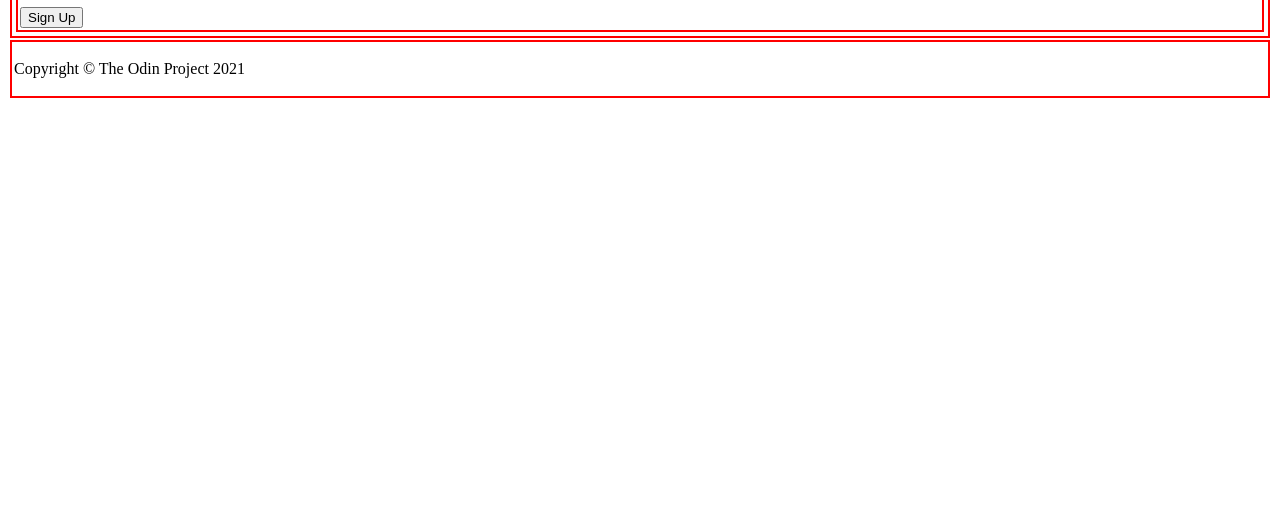
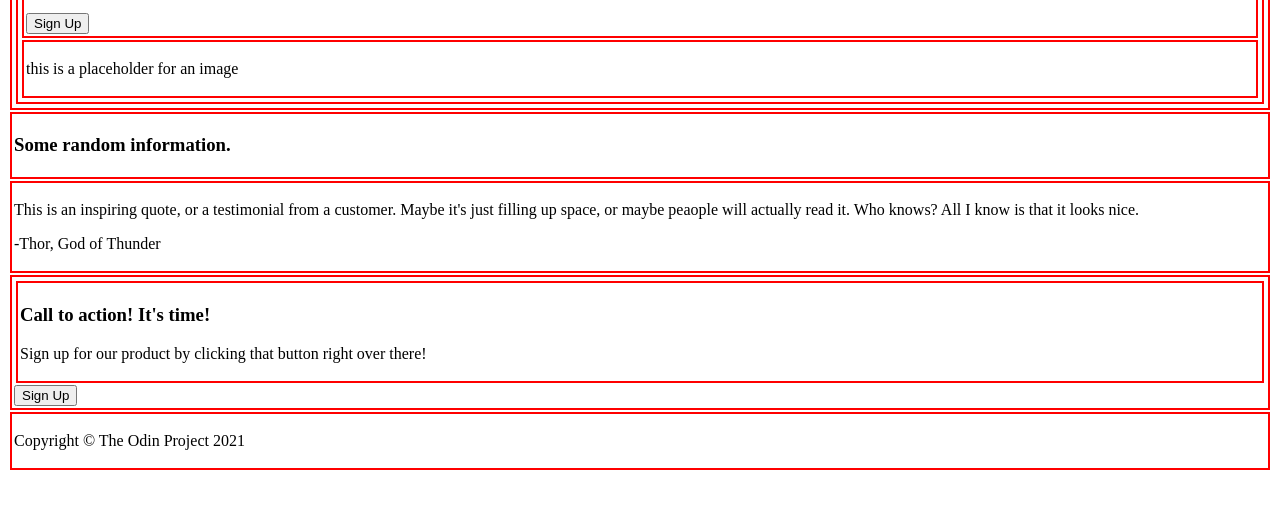
Before and after one commit to MattShrode/odin-landing-page, a plain HTML site: page index.html in a window 1280 px wide. Shown: the part 272-800 px from the top of the page. Drawn offline with Linux system fonts and the light colour scheme.

Commit message:
Content
Add placeholder content to the main content sections of the index.

```diff
--- a/index.html
+++ b/index.html
@@ -19,13 +19,33 @@
                 </ul>
             </div>
             <div>
-                <h2>This website is awesome</h2>
-                <p>This website has some subtext that goes here down under the main title. It's in a smaller font and the color is lower contrast.</p>
-                <button>Sign Up</button>
+                <div>
+                    <h2>This website is awesome</h2>
+                    <p>This website has some subtext that goes here down under the main title. It's in a smaller font and the color is lower contrast.</p>
+                    <button>Sign Up</button>
+                </div>
+                <div>
+                    <p>this is a placeholder for an image</p>
+                </div>
             </div>
         </div>
 
+        <div class="information">
+            <h3>Some random information.</h3>
+        </div>
 
+        <div class="quote">
+            <p>This is an inspiring quote, or a testimonial from a customer. Maybe it's just filling up space, or maybe peaople will actually read it. Who knows? All I know is that it looks nice.</p>
+            <p>-Thor, God of Thunder</p>
+        </div>
+
+        <div class="action">
+            <div>
+                <h3>Call to action! It's time!</h3>
+                <p>Sign up for our product by clicking that button right over there!</p>
+            </div>
+            <button>Sign Up</button>
+        </div>
 
         <div class="footer">
             <p>Copyright © The Odin Project 2021</p>
```
